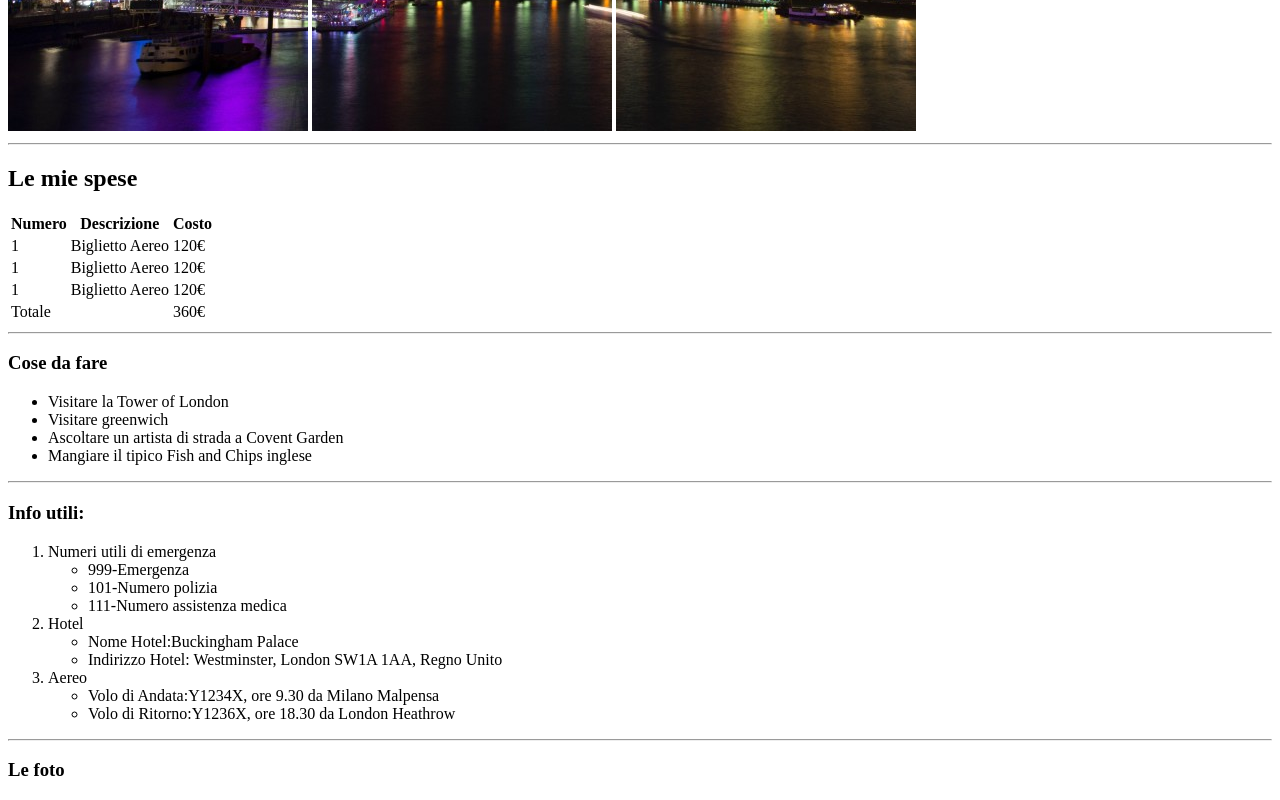
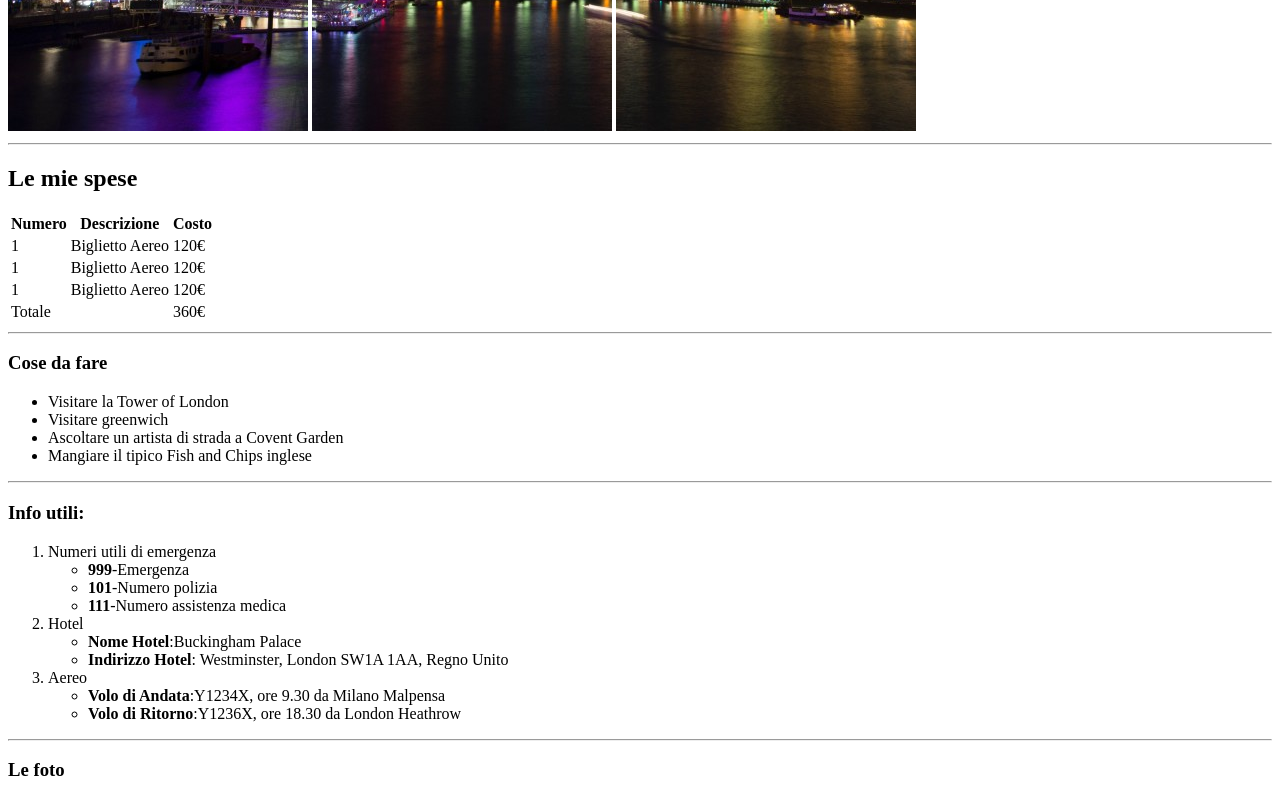
Before and after one commit to AlessP93/html-london-trip, a plain HTML site: page index.html in a window 1280 px wide. Shown: the part 549-1349 px from the top of the page. Drawn offline with Linux system fonts and the light colour scheme.

Commit message:
correzione grassetto

```diff
--- a/index.html
+++ b/index.html
@@ -73,19 +73,19 @@
         <ol>
             <li>Numeri utili di emergenza</li>
             <ul>
-                <li>999-Emergenza</li>
-                <li>101-Numero polizia</li>
-                <li>111-Numero assistenza medica</li>
+                <li><strong>999</strong>-Emergenza</li>
+                <li><strong>101</strong>-Numero polizia</li>
+                <li><strong>111</strong>-Numero assistenza medica</li>
             </ul>
             <li>Hotel</li>
             <ul>
-                <li>Nome Hotel:Buckingham Palace</li>
-                <li>Indirizzo Hotel: Westminster, London SW1A 1AA, Regno Unito</li>
+                <li><strong>Nome Hotel</strong>:Buckingham Palace</li>
+                <li><strong>Indirizzo Hotel</strong>: Westminster, London SW1A 1AA, Regno Unito</li>
             </ul>
             <li>Aereo</li>
             <ul>
-                <li>Volo di Andata:Y1234X, ore 9.30 da Milano Malpensa</li>
-                <li>Volo di Ritorno:Y1236X, ore 18.30 da London Heathrow</li>
+                <li><strong>Volo di Andata</strong>:Y1234X, ore 9.30 da Milano Malpensa</li>
+                <li><strong>Volo di Ritorno</strong>:Y1236X, ore 18.30 da London Heathrow</li>
             </ul>
         </ol>
         <hr>
```
